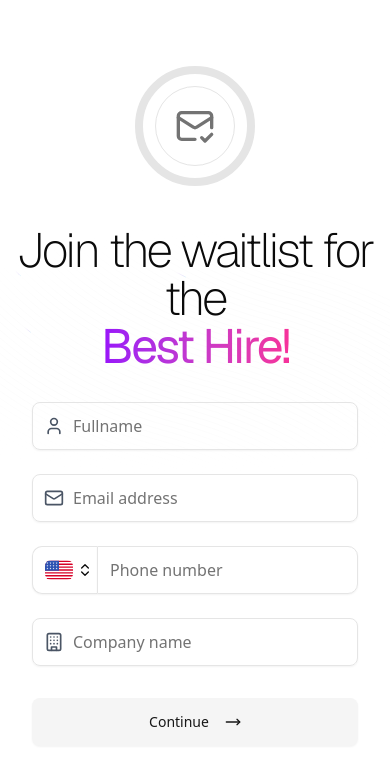
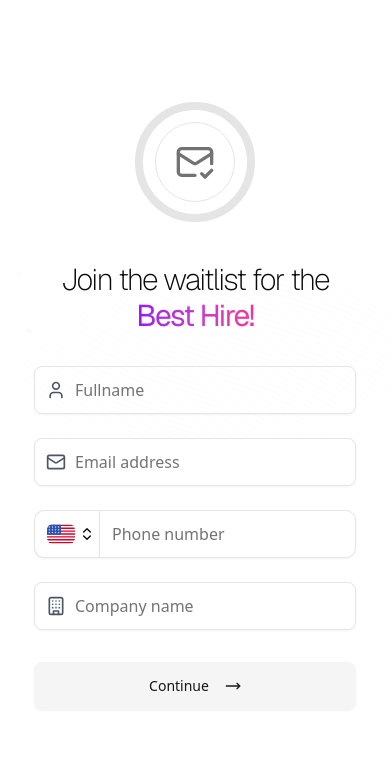
Before and after one commit to joshnwosu/LandingPage, a Next.js app: page /waitlist in a window 390 px wide. Shown: the top 766 px of the page. Built offline with nearby package versions, Linux system fonts and the light colour scheme.

Commit message:
fix: updated ui

```diff
--- a/app/waitlist/page.tsx
+++ b/app/waitlist/page.tsx
@@ -175,7 +175,7 @@ export default function Waitlist() {
               animate={{ y: 0, opacity: 1 }}
               transition={{ delay: 0.1, duration: 0.3 }}
             >
-              <h1 className='text-5xl md:text-7xl max-w-4xl tracking-tighter text-center font-sans'>
+              <h1 className='text-3xl md:text-7xl max-w-4xl tracking-tighter text-center font-sans'>
                 <span className='text-spektr-cyan-50 font-extralight'>
                   Join the waitlist for the{' '}
                 </span>
```
